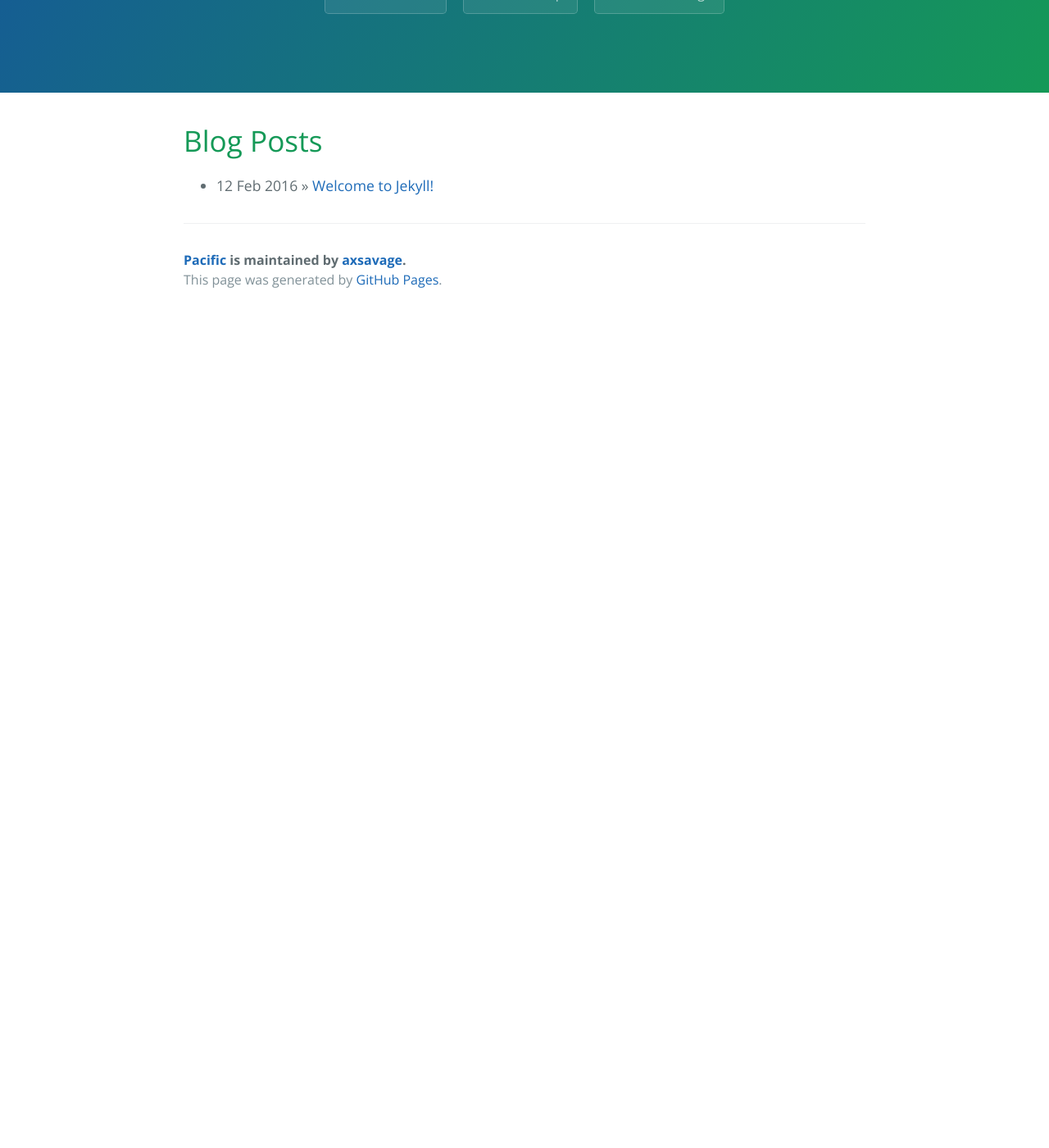
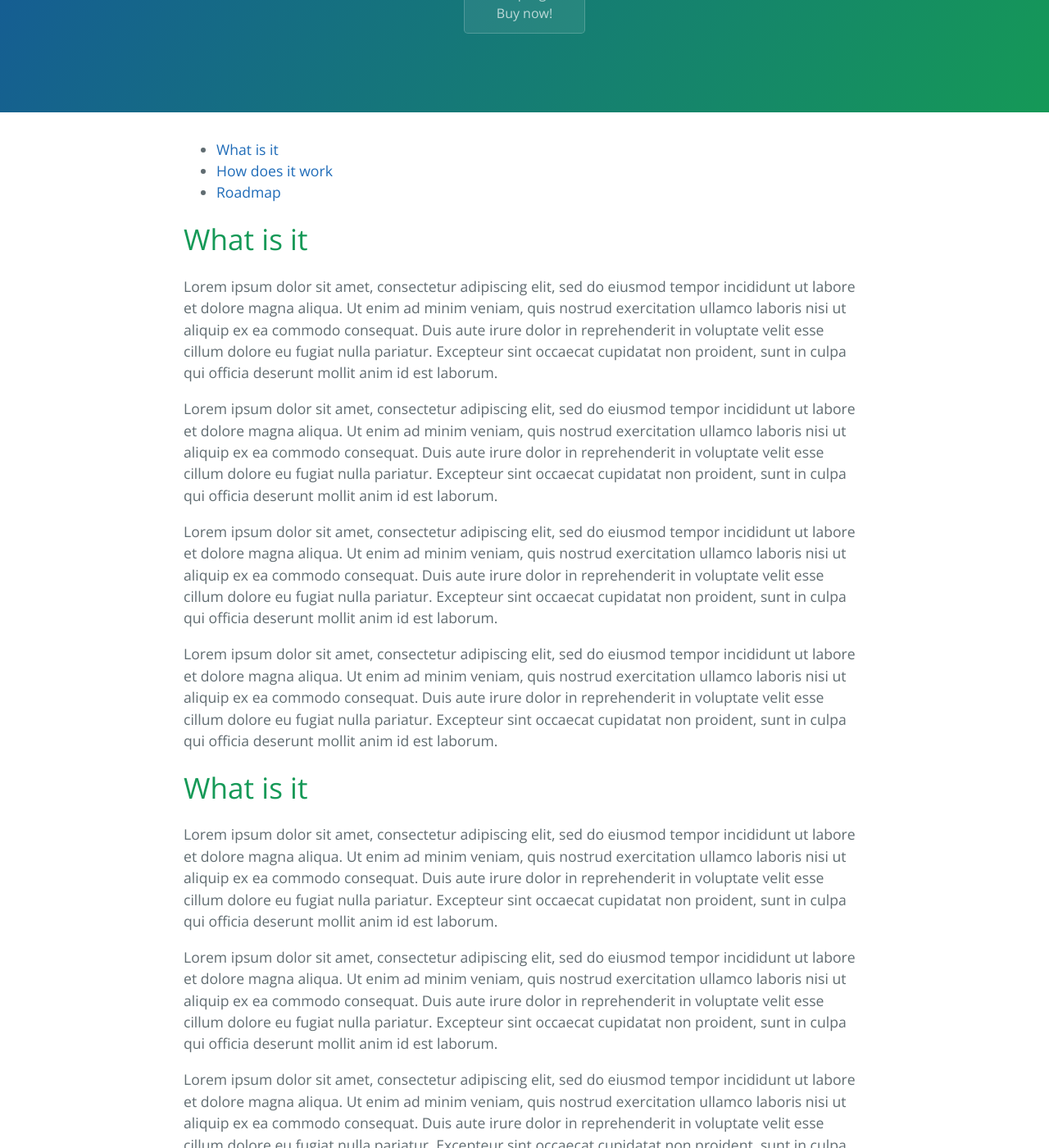
Before and after one commit to axsavage/pacific, a Jekyll site: the page built from index.html, in a window 1280 px wide and 1400 px high, scrolled down 270 px. Shown: the whole window at 82% size. Built offline with Jekyll 4.4.1, drawn with Linux system fonts in a browser that asks for light colours; the list of posts is cut into pages by our own code; before the commit the page ends 900 px from its top, so only the background shows below that; some of the changed text lies outside the part shown.

Commit message:
some content

```diff
--- a/_config.yml
+++ b/_config.yml
@@ -1,6 +1,6 @@
 # Setup
 title:        Pacific
-tagline:      ICO
+tagline:      Distributed stock investments
 baseurl:      "/pacific"
 paginate:     1
 
--- a/_includes/page-footer.html
+++ b/_includes/page-footer.html
@@ -1,4 +1,4 @@
 <footer class="site-footer">
-  <span class="site-footer-owner"><a href="{{ site.url }}">{{ site.title }}</a> is maintained by <a href="{{ site.author.url }}">{{ site.author.name }}</a>.</span>
-  <span class="site-footer-credits">This page was generated by <a href="https://pages.github.com">GitHub Pages</a>.</span>
+  <!--<span class="site-footer-owner"><a href="{{ site.url }}">{{ site.title }}</a> is maintained by <a href="{{ site.author.url }}">{{ site.author.name }}</a>.</span>-->
+  <!--<span class="site-footer-credits">This page was generated by <a href="https://pages.github.com">GitHub Pages</a>.</span>-->
 </footer>
--- a/_includes/page-header.html
+++ b/_includes/page-header.html
@@ -1,7 +1,5 @@
 <section class="page-header">
   <h1 class="project-name">{{ site.title }}</h1>
   <h2 class="project-tagline">{{ site.tagline }}</h2>
-  <a href="#" class="btn">View on GitHub</a>
-  <a href="#" class="btn">Download .zip</a>
-  <a href="#" class="btn">Download .tar.gz</a>
+  <a href="#" class="btn">ICO in progress<br>Buy now!</a>
 </section>
--- a/index.html
+++ b/index.html
@@ -3,11 +3,30 @@ layout: default
 title: {{ site.name }}
 ---
 
-<div id="home">
-  <h1>Blog Posts</h1>
-  <ul class="posts">
-    {% for post in site.posts %}
-      <li><span>{{ post.date | date_to_string }}</span> &raquo; <a href="{{ site.baseurl }}{{ post.url }}">{{ post.title }}</a></li>
-    {% endfor %}
-  </ul>
+<ul class="links">
+  <li><a href="#what">What is it</a></li>
+  <li><a href="#how">How does it work</a></li>
+  <li><a href="#roadmap">Roadmap</a></li>
+
+</ul>
+<div id="what">
+  <h1>What is it</h1>
+  <p>Lorem ipsum dolor sit amet, consectetur adipiscing elit, sed do eiusmod tempor incididunt ut labore et dolore magna aliqua. Ut enim ad minim veniam, quis nostrud exercitation ullamco laboris nisi ut aliquip ex ea commodo consequat. Duis aute irure dolor in reprehenderit in voluptate velit esse cillum dolore eu fugiat nulla pariatur. Excepteur sint occaecat cupidatat non proident, sunt in culpa qui officia deserunt mollit anim id est laborum.</p>
+  <p>Lorem ipsum dolor sit amet, consectetur adipiscing elit, sed do eiusmod tempor incididunt ut labore et dolore magna aliqua. Ut enim ad minim veniam, quis nostrud exercitation ullamco laboris nisi ut aliquip ex ea commodo consequat. Duis aute irure dolor in reprehenderit in voluptate velit esse cillum dolore eu fugiat nulla pariatur. Excepteur sint occaecat cupidatat non proident, sunt in culpa qui officia deserunt mollit anim id est laborum.</p>
+  <p>Lorem ipsum dolor sit amet, consectetur adipiscing elit, sed do eiusmod tempor incididunt ut labore et dolore magna aliqua. Ut enim ad minim veniam, quis nostrud exercitation ullamco laboris nisi ut aliquip ex ea commodo consequat. Duis aute irure dolor in reprehenderit in voluptate velit esse cillum dolore eu fugiat nulla pariatur. Excepteur sint occaecat cupidatat non proident, sunt in culpa qui officia deserunt mollit anim id est laborum.</p>
+  <p>Lorem ipsum dolor sit amet, consectetur adipiscing elit, sed do eiusmod tempor incididunt ut labore et dolore magna aliqua. Ut enim ad minim veniam, quis nostrud exercitation ullamco laboris nisi ut aliquip ex ea commodo consequat. Duis aute irure dolor in reprehenderit in voluptate velit esse cillum dolore eu fugiat nulla pariatur. Excepteur sint occaecat cupidatat non proident, sunt in culpa qui officia deserunt mollit anim id est laborum.</p>
 </div>
+<div id="how">
+  <h1>What is it</h1>
+  <p>Lorem ipsum dolor sit amet, consectetur adipiscing elit, sed do eiusmod tempor incididunt ut labore et dolore magna aliqua. Ut enim ad minim veniam, quis nostrud exercitation ullamco laboris nisi ut aliquip ex ea commodo consequat. Duis aute irure dolor in reprehenderit in voluptate velit esse cillum dolore eu fugiat nulla pariatur. Excepteur sint occaecat cupidatat non proident, sunt in culpa qui officia deserunt mollit anim id est laborum.</p>
+  <p>Lorem ipsum dolor sit amet, consectetur adipiscing elit, sed do eiusmod tempor incididunt ut labore et dolore magna aliqua. Ut enim ad minim veniam, quis nostrud exercitation ullamco laboris nisi ut aliquip ex ea commodo consequat. Duis aute irure dolor in reprehenderit in voluptate velit esse cillum dolore eu fugiat nulla pariatur. Excepteur sint occaecat cupidatat non proident, sunt in culpa qui officia deserunt mollit anim id est laborum.</p>
+  <p>Lorem ipsum dolor sit amet, consectetur adipiscing elit, sed do eiusmod tempor incididunt ut labore et dolore magna aliqua. Ut enim ad minim veniam, quis nostrud exercitation ullamco laboris nisi ut aliquip ex ea commodo consequat. Duis aute irure dolor in reprehenderit in voluptate velit esse cillum dolore eu fugiat nulla pariatur. Excepteur sint occaecat cupidatat non proident, sunt in culpa qui officia deserunt mollit anim id est laborum.</p>
+  <p>Lorem ipsum dolor sit amet, consectetur adipiscing elit, sed do eiusmod tempor incididunt ut labore et dolore magna aliqua. Ut enim ad minim veniam, quis nostrud exercitation ullamco laboris nisi ut aliquip ex ea commodo consequat. Duis aute irure dolor in reprehenderit in voluptate velit esse cillum dolore eu fugiat nulla pariatur. Excepteur sint occaecat cupidatat non proident, sunt in culpa qui officia deserunt mollit anim id est laborum.</p>
+</div>
+<div id="roadmap">
+  <h1>What is it</h1>
+  <p>Lorem ipsum dolor sit amet, consectetur adipiscing elit, sed do eiusmod tempor incididunt ut labore et dolore magna aliqua. Ut enim ad minim veniam, quis nostrud exercitation ullamco laboris nisi ut aliquip ex ea commodo consequat. Duis aute irure dolor in reprehenderit in voluptate velit esse cillum dolore eu fugiat nulla pariatur. Excepteur sint occaecat cupidatat non proident, sunt in culpa qui officia deserunt mollit anim id est laborum.</p>
+  <p>Lorem ipsum dolor sit amet, consectetur adipiscing elit, sed do eiusmod tempor incididunt ut labore et dolore magna aliqua. Ut enim ad minim veniam, quis nostrud exercitation ullamco laboris nisi ut aliquip ex ea commodo consequat. Duis aute irure dolor in reprehenderit in voluptate velit esse cillum dolore eu fugiat nulla pariatur. Excepteur sint occaecat cupidatat non proident, sunt in culpa qui officia deserunt mollit anim id est laborum.</p>
+  <p>Lorem ipsum dolor sit amet, consectetur adipiscing elit, sed do eiusmod tempor incididunt ut labore et dolore magna aliqua. Ut enim ad minim veniam, quis nostrud exercitation ullamco laboris nisi ut aliquip ex ea commodo consequat. Duis aute irure dolor in reprehenderit in voluptate velit esse cillum dolore eu fugiat nulla pariatur. Excepteur sint occaecat cupidatat non proident, sunt in culpa qui officia deserunt mollit anim id est laborum.</p>
+  <p>Lorem ipsum dolor sit amet, consectetur adipiscing elit, sed do eiusmod tempor incididunt ut labore et dolore magna aliqua. Ut enim ad minim veniam, quis nostrud exercitation ullamco laboris nisi ut aliquip ex ea commodo consequat. Duis aute irure dolor in reprehenderit in voluptate velit esse cillum dolore eu fugiat nulla pariatur. Excepteur sint occaecat cupidatat non proident, sunt in culpa qui officia deserunt mollit anim id est laborum.</p>
+</div>
```
